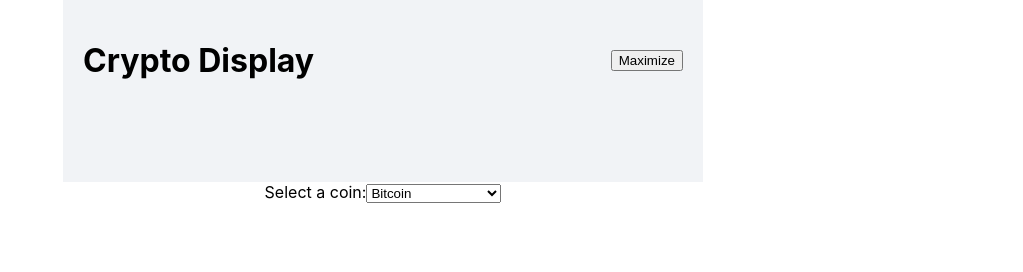
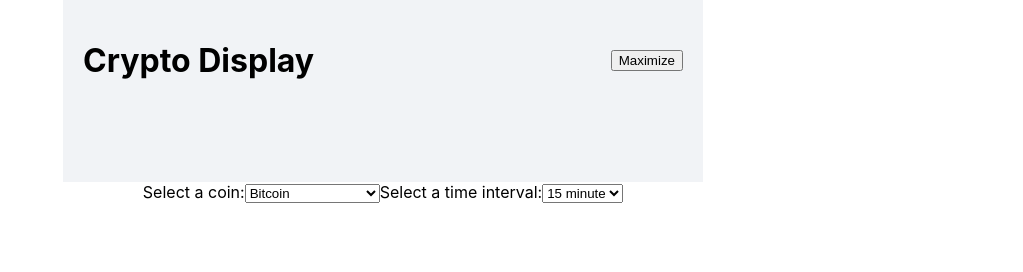
Before and after one commit to Dream-Team-Bootcamp/CryptoKnight, a React (Create React App) app: page / in a window 1280 px wide. Shown: the top 272 px of the page, without its empty margins (257-1280 px from the left). Built offline with nearby package versions, Linux system fonts and the light colour scheme; no server answers.

Commit message:
time dropdown added

```diff
--- a/src/components/CryptoChart.jsx
+++ b/src/components/CryptoChart.jsx
@@ -1,11 +1,9 @@
-import React, { useState, useEffect } from 'react';
-import { Chart } from 'chart.js/auto';
-
-
+import React, { useState, useEffect } from "react";
+import { Chart } from "chart.js/auto";
 
 const CryptoChart = () => {
-  const [coin, setCoin] = useState('bitcoin');
-  const [timeInterval, setTimeInterval] = useState('1d');
+  const [coin, setCoin] = useState("bitcoin");
+  const [timeInterval, setTimeInterval] = useState("1d");
   const [chartData, setChartData] = useState({});
 
   const handleCoinChange = (event) => {
@@ -18,9 +16,13 @@ const CryptoChart = () => {
 
   useEffect(() => {
     const fetchData = async () => {
-      const response = await fetch(`https://api.coingecko.com/api/v3/coins/${coin}/market_chart?vs_currency=usd&days=${timeInterval}`);
+      const response = await fetch(
+        `https://api.coingecko.com/api/v3/coins/${coin}/market_chart?vs_currency=usd&days=${timeInterval}`
+      );
       const data = await response.json();
-      const dates = data.prices.map((price) => new Date(price[0]).toLocaleDateString());
+      const dates = data.prices.map((price) =>
+        new Date(price[0]).toLocaleDateString()
+      );
       const prices = data.prices.map((price) => price[1]);
       setChartData({
         labels: dates,
@@ -29,8 +31,8 @@ const CryptoChart = () => {
             label: `${coin.toUpperCase()} Price`,
             data: prices,
             fill: true,
-            backgroundColor: 'rgb(75, 192, 192)',
-            borderColor: 'red',
+            backgroundColor: "rgb(75, 192, 192)",
+            borderColor: "red",
             tension: 0.1,
           },
         ],
@@ -40,8 +42,8 @@ const CryptoChart = () => {
   }, [coin, timeInterval]);
 
   useEffect(() => {
-    const chart = new Chart('crypto-chart', {
-      type: 'line',
+    const chart = new Chart("crypto-chart", {
+      type: "line",
       data: chartData,
     });
     return () => {
@@ -104,7 +106,21 @@ const CryptoChart = () => {
         <option value="avalanche">Avalanche</option>
         <option value="nexo">NEXO</option>
         <option value="loopring">Loopring</option>
-
+      </select>
+      <label htmlFor="time-interval-select">Select a time interval:</label>
+      <select
+        id="time-interval-select"
+        value={timeInterval}
+        onChange={handleTimeIntervalChange}
+      >
+        <option value="15">15 minute</option>
+        <option value="60">1 hour</option>
+        <option value="1">1 day</option>
+        <option value="7">1 week</option>
+        <option value="30">1 month</option>
+        <option value="90">90 days</option>
+        <option value="365">1 year</option>
+        <option value="max">All time</option>
       </select>
 
       <canvas id="crypto-chart" height="400px" width="400px"></canvas>
```
Lines whose indentation alone changed are shown as unchanged.
